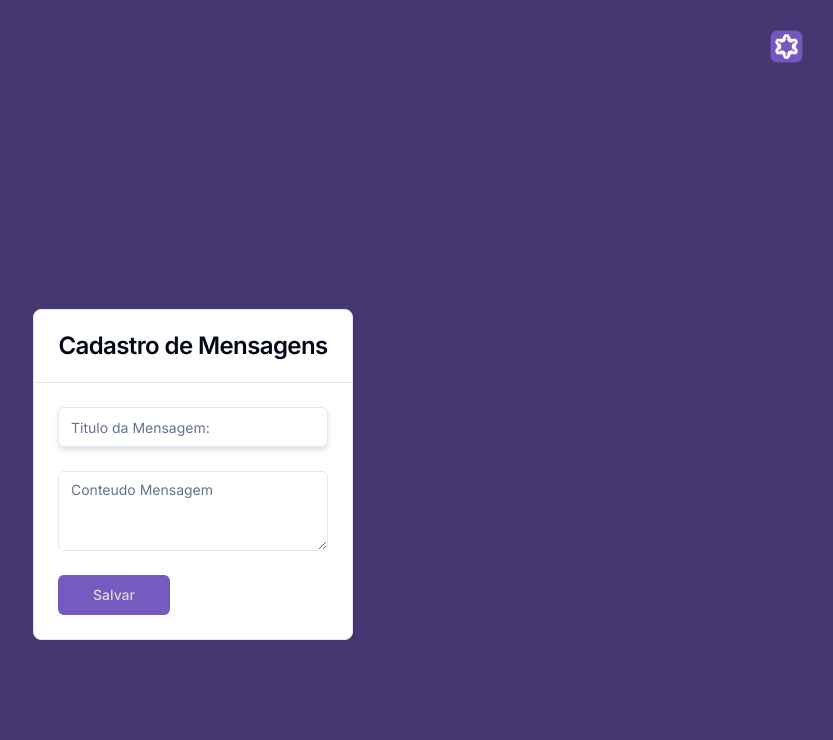
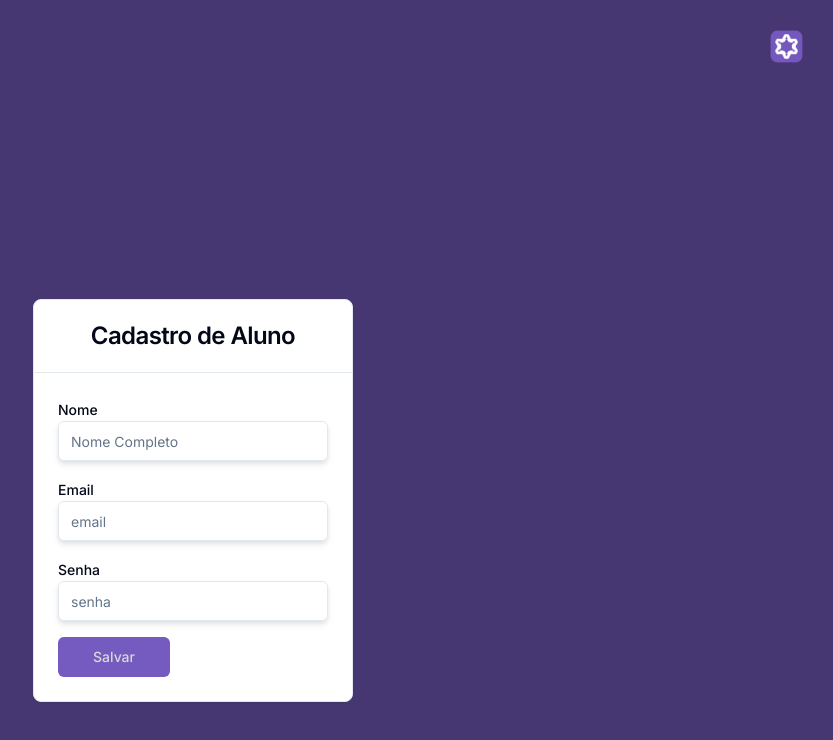
Before and after one commit to NosborCT/xps_study, a Next.js app: page /cadastros/cadastro_mensagem in a window 1280 px wide. Shown: the top 740 px of the page, without its empty margins (447-1280 px from the left). Built offline with nearby package versions, Linux system fonts and the light colour scheme.

Commit message:
feat: add

```diff
--- /dev/null
+++ b/app/_components/atividade-item.tsx
@@ -0,0 +1,17 @@
+import { Atividade } from "@prisma/client";
+
+interface AtividadeItemProps{
+    atividade: Atividade
+}
+
+const AtividadeItem = ({atividade}:AtividadeItemProps) => {
+    return (
+
+
+        <span>{atividade.nome}</span>
+
+
+     );
+}
+
+export default AtividadeItem;
--- /dev/null
+++ b/app/_components/atividade-list.tsx
@@ -0,0 +1,19 @@
+import prisma from "../_lib/prisma";
+
+const AtividadeList = async () => {
+    const atividades = await prisma.atividade.findMany({})
+    return (
+
+        <>
+            {atividades.map((atividade)=>(
+                <AtividadeList key={atividade.id} />
+            ))}
+
+
+        </>
+
+
+    );
+}
+
+export default AtividadeList;
--- a/app/_components/footer.tsx
+++ b/app/_components/footer.tsx
@@ -22,6 +22,7 @@ const Footer = () => {
                 <div className="flex space-x-11  mr-10 mt-5">
                 <BarChart4 color="white"/>
                 <ClipboardListIcon color="white"/>
+
                 </div>
 
             </div>
--- a/app/_components/header.tsx
+++ b/app/_components/header.tsx
@@ -1,4 +1,4 @@
-import { BarChart4, HomeIcon, MenuIcon, Send, UserPlus, UsersRound } from "lucide-react";
+import { BarChart4, ClipboardListIcon, HomeIcon, MenuIcon, Send, UserPlus, UsersRound } from "lucide-react";
 import { Button } from "./ui/button";
 import { Sheet, SheetContent, SheetHeader, SheetTrigger } from "./ui/sheet";
 import Image from "next/image";
@@ -41,7 +41,7 @@ const Header = () => {
                         <Button
                             variant={"default"}
                             className="w-full justify-start gap-2 text-white">
-                            <Send size={16} />
+                            <ClipboardListIcon size={16} />
                             Cadastrar Atividade
                         </Button>
                         </Link>
--- /dev/null
+++ b/app/cadastros/atividade/page.tsx
@@ -0,0 +1,12 @@
+import AtividadeList from "@/app/_components/atividade-list";
+
+const AtividadePage = () => {
+    return (
+
+        <AtividadeList/>
+
+
+     );
+}
+
+export default AtividadePage;
--- a/app/cadastros/cadastro_aluno/page.tsx
+++ b/app/cadastros/cadastro_aluno/page.tsx
@@ -10,8 +10,10 @@ import { Input } from "@/app/_components/ui/input";
 import { Label } from "@/app/_components/ui/label";
 import { Separator } from "@/app/_components/ui/separator";
 import prisma from "@/app/_lib/prisma";
+import { redirect } from "next/navigation";
 
 const CadastroAluno = () => {
+
   async function createTask(formData: FormData) {
     "use server";
     const name = formData.get("name")?.toString();
@@ -25,22 +27,6 @@ const CadastroAluno = () => {
     }
 
     try {
-      // Verificar se o ID da turma existe
-      {
-        /*
-
-      const turma = await prisma.turma.findUnique({
-        where: { id: name },
-      });
-      if (!turma) {
-        console.error('Turma não encontrada');
-        return;
-      }
-
-
-    */
-      }
-
       const newTask = await prisma.aluno.create({
         data: {
           name: name,
@@ -48,10 +34,14 @@ const CadastroAluno = () => {
           password: password,
         },
       });
+
+
       console.log("Aluno cadastrado com sucesso:", newTask);
+
     } catch (error) {
       console.error("Erro ao cadastrar aluno:", error);
     }
+    redirect('/cadastros/cadastro_aluno/')
   }
 
   return (
@@ -98,7 +88,7 @@ const CadastroAluno = () => {
               />
             </div>
 
-            <Button type="submit" className="max-w-28 text-center">
+            <Button type="submit" className="max-w-28 text-center" >
               Salvar
             </Button>
           </CardContent>
--- a/app/cadastros/cadastro_mensagem/page.tsx
+++ b/app/cadastros/cadastro_mensagem/page.tsx
@@ -2,6 +2,7 @@ import Header from "@/app/_components/header";
 import { Button } from "@/app/_components/ui/button";
 import { Card, CardHeader, CardTitle, CardContent } from "@/app/_components/ui/card";
 import { Input } from "@/app/_components/ui/input";
+import { Label } from "@/app/_components/ui/label";
 import { Separator } from "@/app/_components/ui/separator";
 import { Textarea } from "@/app/_components/ui/textarea";
 
@@ -10,27 +11,53 @@ const CadastroMensagem = () => {
   return (
     <div>
       <Header />
-
-      <Card className=" mx-auto w-80 h-auto my-60">
+      <form >
+        <Card className="mx-auto w-80 h-auto my-[230px]">
           <CardHeader className="flex items-center">
-          <CardTitle>Cadastro de Mensagens</CardTitle>
+            <CardTitle>Cadastro de Aluno</CardTitle>
           </CardHeader>
 
           <Separator />
 
-        <CardContent className="py-6 flex flex-col space-y-6  ">
+          <CardContent className="py-6 flex flex-col space-y-4">
+            <div>
+              <Label htmlFor="name">Nome</Label>
               <Input
+                id="name"
+                name="name"
                 type="text"
-            placeholder="Titulo da Mensagem:"
+                placeholder="Nome Completo"
                 className="bg-white drop-shadow-md"
               />
-          <Textarea placeholder="Conteudo Mensagem" className="bg-white" />
+            </div>
+            <div>
+              <Label htmlFor="email">Email</Label>
+              <Input
+                id="email"
+                name="email"
+                type="text"
+                placeholder="email"
+                className="bg-white drop-shadow-md"
+              />
+            </div>
 
-          <Button variant="default" className="max-w-28 text-center ">
+            <div>
+              <Label htmlFor="password">Senha</Label>
+              <Input
+                id="password"
+                name="password"
+                type="password"
+                placeholder="senha"
+                className="bg-white drop-shadow-md"
+              />
+            </div>
+
+            <Button type="submit" className="max-w-28 text-center">
               Salvar
             </Button>
           </CardContent>
         </Card>
+      </form>
     </div>
   );
 };
--- a/app/layout.tsx
+++ b/app/layout.tsx
@@ -1,6 +1,7 @@
 import type { Metadata } from "next";
 import { Inter } from "next/font/google";
 import "./globals.css";
+import { Toaster } from "./_components/ui/toaster";
 
 const inter = Inter({ subsets: ["latin"] });
 
@@ -16,7 +17,12 @@ export default function RootLayout({
 }>) {
   return (
     <html lang="en">
-      <body className={inter.className}>{children}</body>
+      <body className={inter.className}>{children}
+      <Toaster />
+
+
+      </body>
+
     </html>
   );
 }
```
Lines whose indentation alone changed are shown as unchanged.
